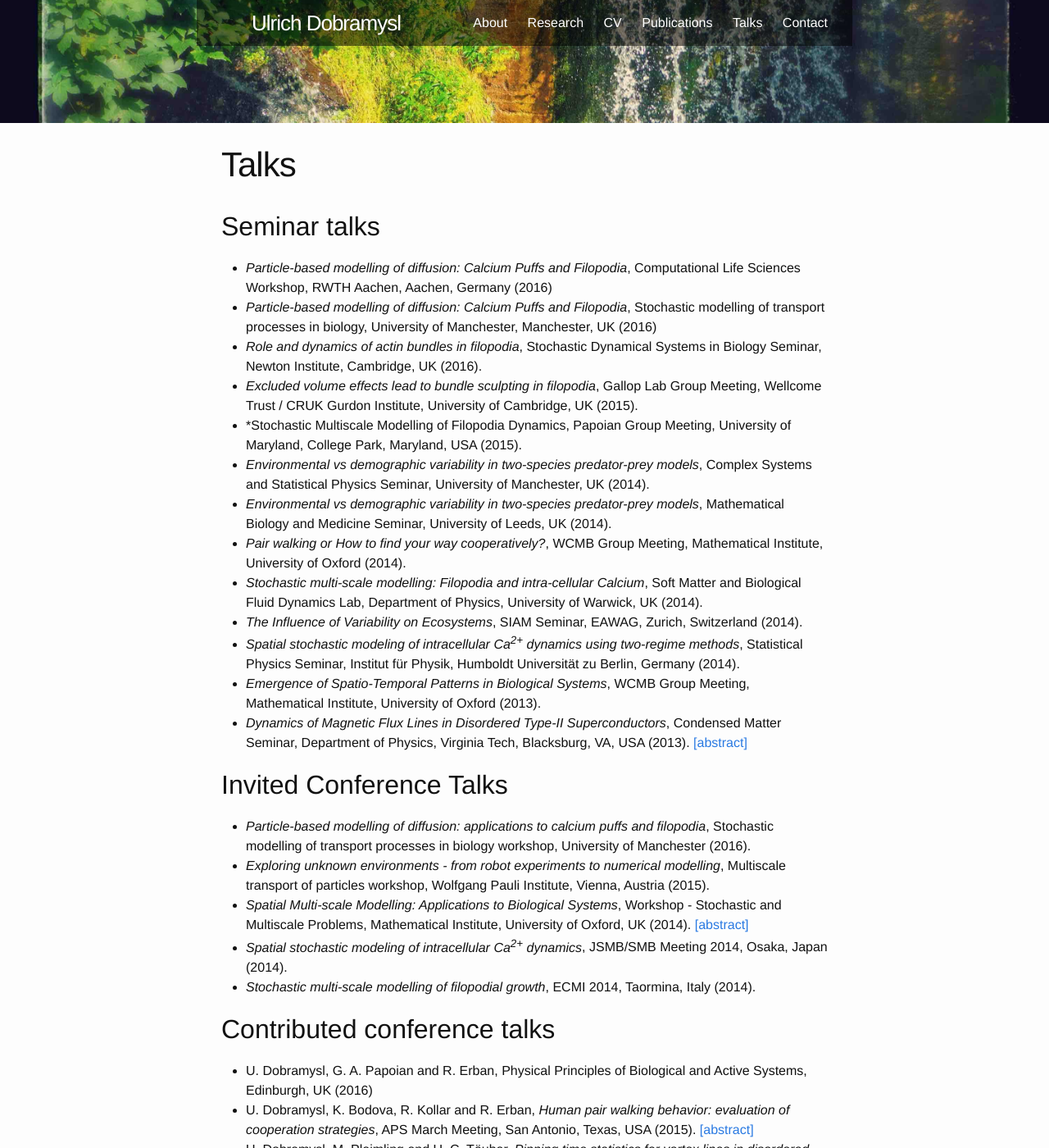
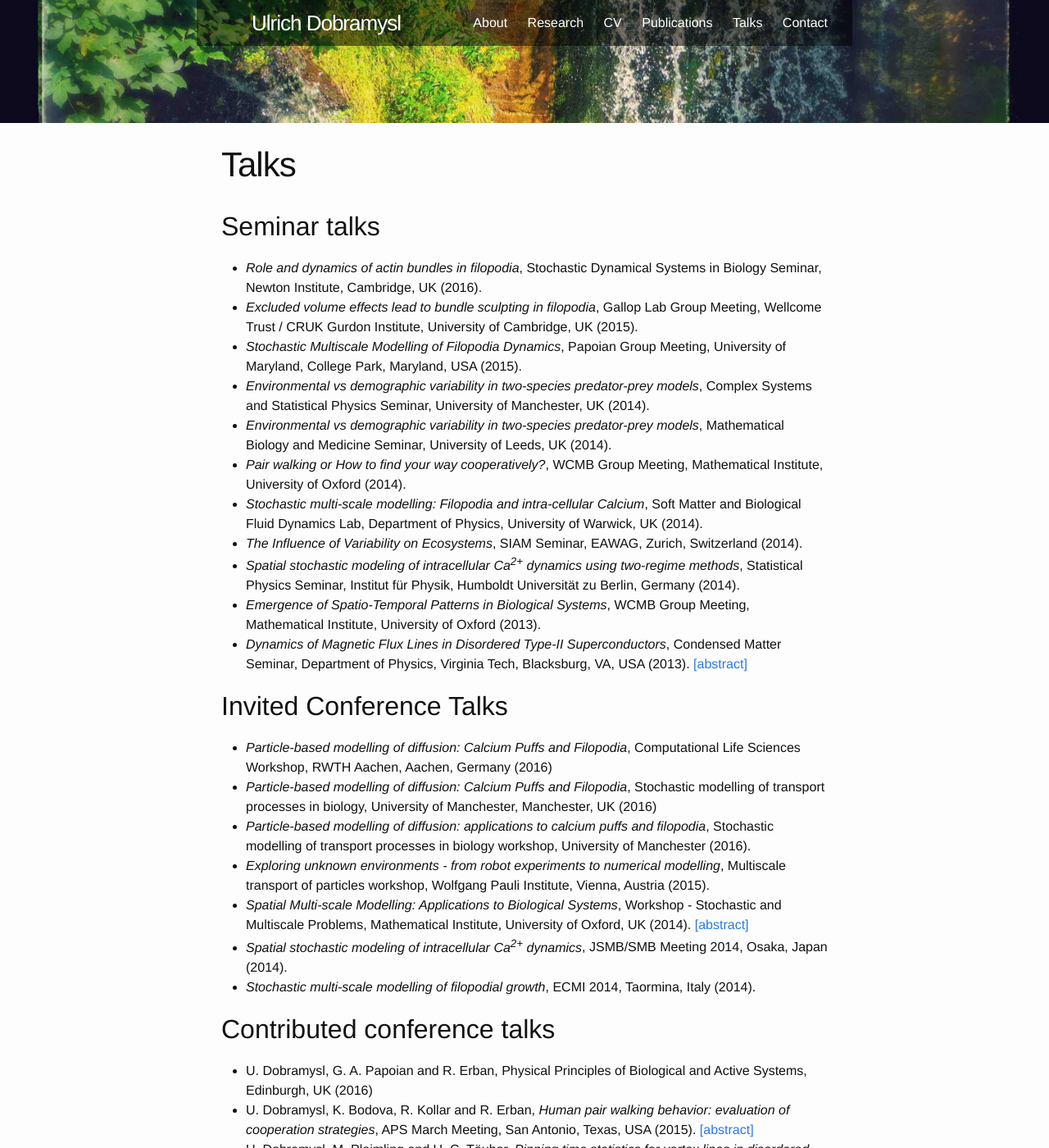
Before and after one commit to ulido/ulido.github.io, a Jekyll site: the page built from 04-talks.md, in a window 1280 px wide and 1400 px high. Shown: the whole window at 82% size. Built offline with Jekyll 4.4.1, drawn with Linux system fonts in a browser that asks for light colours; part of the change alters nothing that is shown.

```diff
--- a/04-talks.md
+++ b/04-talks.md
@@ -6,11 +6,9 @@ permalink: /talks/
 
 ## Seminar talks
 
-* *Particle-based modelling of diffusion: Calcium Puffs and Filopodia*, Computational Life Sciences Workshop, RWTH Aachen, Aachen, Germany (2016)
-* *Particle-based modelling of diffusion: Calcium Puffs and Filopodia*, Stochastic modelling of transport processes in biology, University of Manchester, Manchester, UK (2016)
 * *Role and dynamics of actin bundles in filopodia*, Stochastic Dynamical Systems in Biology Seminar, Newton Institute, Cambridge, UK (2016).
 * *Excluded volume effects lead to bundle sculpting in filopodia*, Gallop Lab Group Meeting, Wellcome Trust / CRUK Gurdon Institute, University of Cambridge, UK (2015).
-* *Stochastic Multiscale Modelling of Filopodia Dynamics, Papoian Group Meeting, University of Maryland, College Park, Maryland, USA (2015).
+* *Stochastic Multiscale Modelling of Filopodia Dynamics*, Papoian Group Meeting, University of Maryland, College Park, Maryland, USA (2015).
 * *Environmental vs demographic variability in two-species predator-prey models*,
  Complex Systems and Statistical Physics Seminar, University of Manchester, UK (2014).
 * *Environmental vs demographic variability in two-species predator-prey models*,
@@ -32,6 +30,8 @@ permalink: /talks/
 
 ## Invited Conference Talks
 
+* *Particle-based modelling of diffusion: Calcium Puffs and Filopodia*, Computational Life Sciences Workshop, RWTH Aachen, Aachen, Germany (2016)
+* *Particle-based modelling of diffusion: Calcium Puffs and Filopodia*, Stochastic modelling of transport processes in biology, University of Manchester, Manchester, UK (2016)
 * *Particle-based modelling of diffusion: applications to calcium puffs and filopodia*, Stochastic modelling of transport processes in biology workshop, University of Manchester (2016).
 * *Exploring unknown environments - from robot experiments to numerical modelling*, Multiscale transport of particles workshop, Wolfgang Pauli Institute, Vienna, Austria (2015).
 * *Spatial Multi-scale Modelling: Applications to Biological Systems*, Workshop - Stochastic and Multiscale Problems,
```
